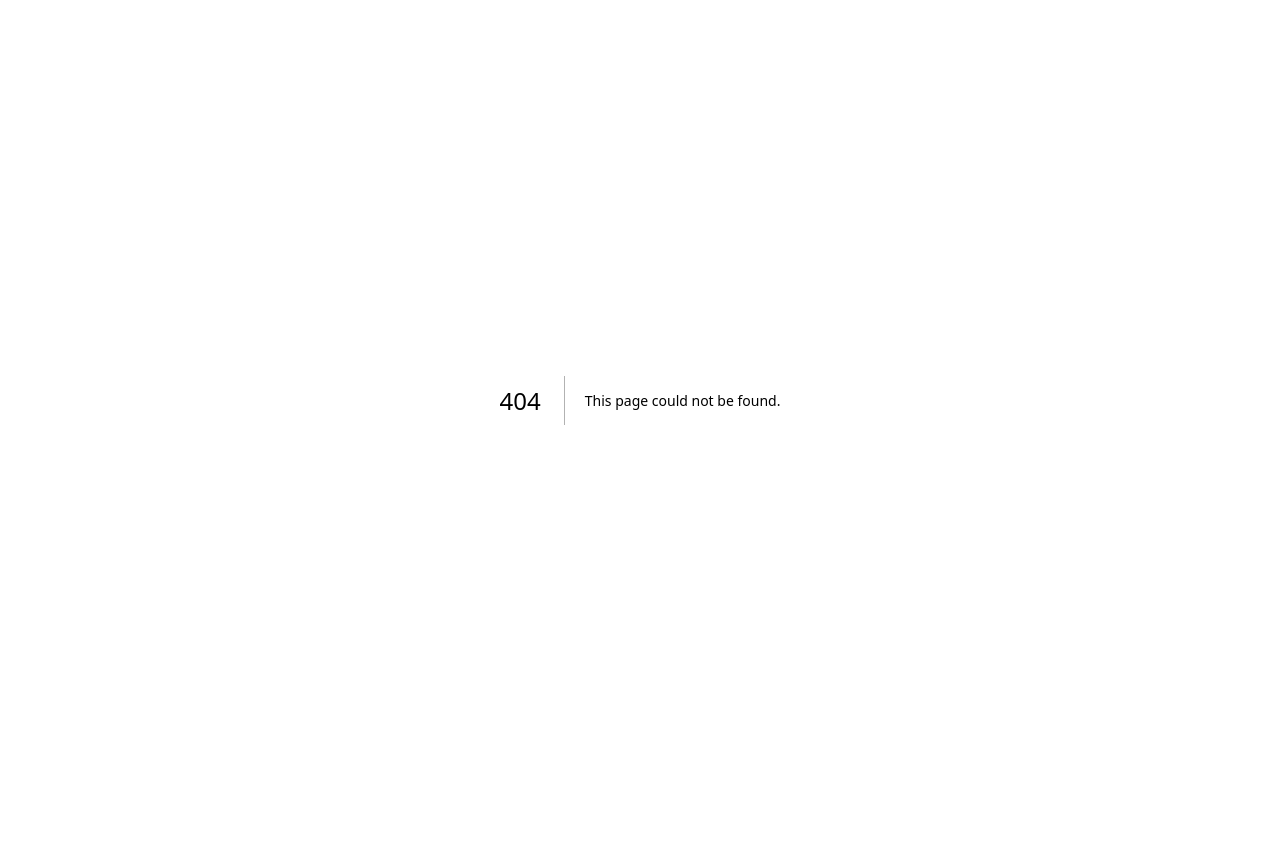
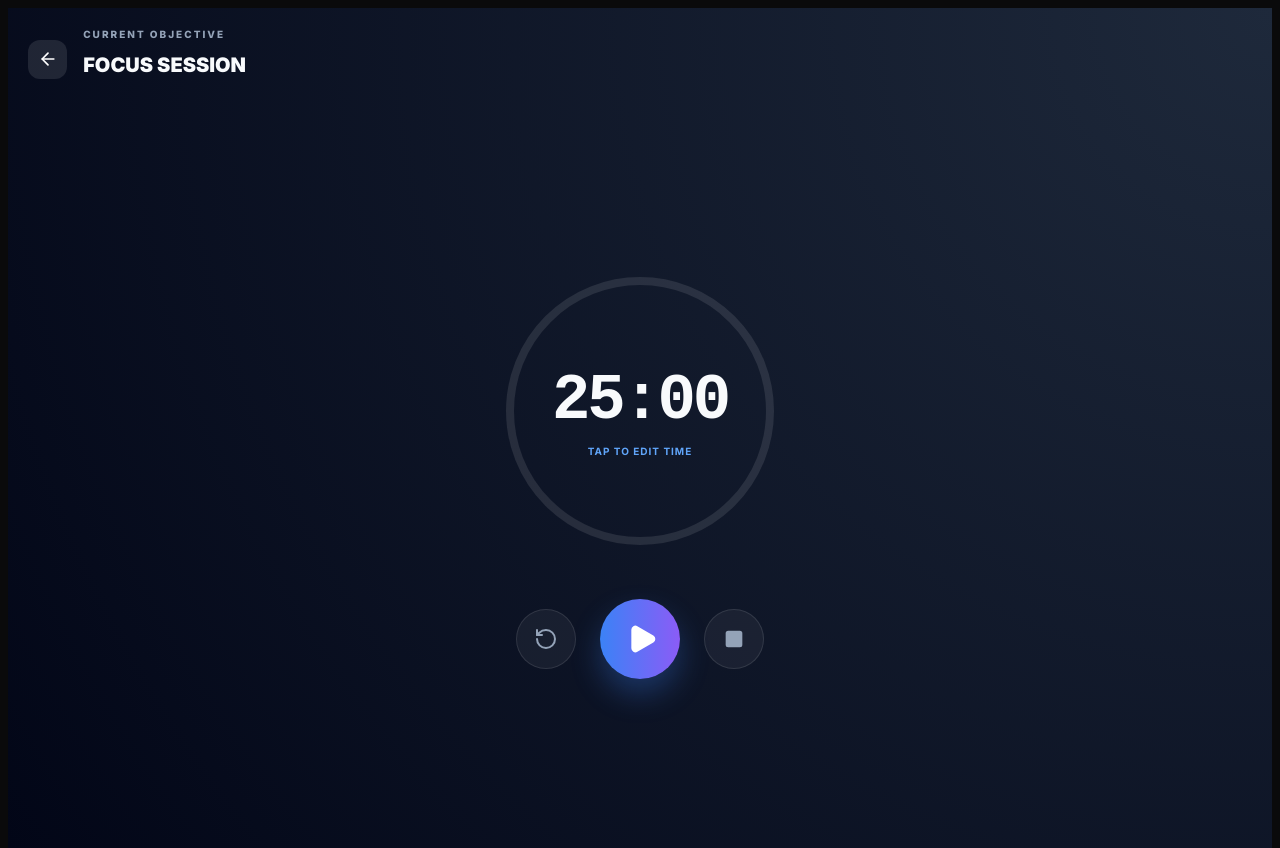
Before and after one commit to smazibukodigital-eng/mandate-Tracker, a Next.js app: page /timer in a window 1280 px wide. Before the commit this address had no page. Before the commit the page ends 800 px from the top, so only its background shows below. Built offline with nearby package versions, Linux system fonts and the light colour scheme.

Commit message:
Add dedicated timer page and timer buttons for objectives

```diff
--- a/src/app/page.tsx
+++ b/src/app/page.tsx
@@ -20,8 +20,10 @@ import {
   Trash2,
   Play,
   ClipboardList,
-  Plus
+  Plus,
+  Timer
 } from 'lucide-react';
+import { useRouter } from 'next/navigation';
 import { supabase } from '@/lib/supabase';
 import { INITIAL_SKILLS, Skill, calculateLevel } from '@/lib/gamification';
 import Auth from '@/components/Auth';
@@ -29,6 +31,7 @@ import Auth from '@/components/Auth';
 export const dynamic = 'force-dynamic';
 
 export default function Dashboard() {
+  const router = useRouter();
   const [mounted, setMounted] = useState(false);
   const [session, setSession] = useState<any>(null);
   const [status, setStatus] = useState<'off-duty' | 'on-duty'>('off-duty');
@@ -470,6 +473,9 @@ export default function Dashboard() {
                           <Clock size={10} /> {t.time || 'SET TIME'}
                         </div>
                       </div>
+                      <button onClick={() => router.push(`/timer?task=${encodeURIComponent(t.text)}`)} style={{ background: 'rgba(59, 130, 246, 0.1)', border: '1px solid rgba(59, 130, 246, 0.3)', color: '#60a5fa', borderRadius: '6px', width: '24px', height: '24px', display: 'flex', alignItems: 'center', justifyContent: 'center', cursor: 'pointer' }}>
+                        <Timer size={12} />
+                      </button>
                       <button onClick={() => toggleTaskType(activeMission.id, t.id, t.type)} style={{ background: '#1e293b', border: '1px solid rgba(255,255,255,0.2)', color: '#60a5fa', borderRadius: '6px', width: '24px', height: '24px', fontSize: '11px', fontWeight: 900, display: 'flex', alignItems: 'center', justifyContent: 'center', cursor: 'pointer' }}>
                         D
                       </button>
@@ -496,6 +502,9 @@ export default function Dashboard() {
                           <Clock size={10} /> {t.time || 'SET TIME'}
                         </div>
                       </div>
+                      <button onClick={() => router.push(`/timer?task=${encodeURIComponent(t.text)}`)} style={{ background: 'rgba(245, 158, 11, 0.1)', border: '1px solid rgba(245, 158, 11, 0.3)', color: '#f59e0b', borderRadius: '6px', width: '24px', height: '24px', display: 'flex', alignItems: 'center', justifyContent: 'center', cursor: 'pointer' }}>
+                        <Timer size={12} />
+                      </button>
                       <button onClick={() => toggleTaskType(activeMission.id, t.id, t.type)} style={{ background: '#1e293b', border: '1px solid rgba(255,255,255,0.2)', color: '#f59e0b', borderRadius: '6px', width: '24px', height: '24px', fontSize: '11px', fontWeight: 900, display: 'flex', alignItems: 'center', justifyContent: 'center', cursor: 'pointer' }}>
                         M
                       </button>
--- /dev/null
+++ b/src/app/timer/page.tsx
@@ -0,0 +1,152 @@
+'use client';
+
+import React, { useState, useEffect, Suspense } from 'react';
+import { useRouter, useSearchParams } from 'next/navigation';
+import { Play, Pause, Square, ArrowLeft, RotateCcw } from 'lucide-react';
+import { motion } from 'framer-motion';
+
+function TimerContent() {
+  const router = useRouter();
+  const searchParams = useSearchParams();
+  const taskName = searchParams.get('task') || 'Focus Session';
+
+  const [timeLeft, setTimeLeft] = useState(25 * 60);
+  const [initialTime, setInitialTime] = useState(25 * 60);
+  const [isActive, setIsActive] = useState(false);
+  const [isEditing, setIsEditing] = useState(false);
+  const [inputMinutes, setInputMinutes] = useState('25');
+
+  useEffect(() => {
+    let interval: any = null;
+    if (isActive && timeLeft > 0) {
+      interval = setInterval(() => {
+        setTimeLeft((time) => time - 1);
+      }, 1000);
+    } else if (timeLeft === 0 && isActive) {
+      setIsActive(false);
+      if (typeof window !== 'undefined' && "Notification" in window && Notification.permission === "granted") {
+        new Notification("Timer Complete", { body: `${taskName} session is over!` });
+      }
+    }
+    return () => clearInterval(interval);
+  }, [isActive, timeLeft, taskName]);
+
+  const toggleTimer = () => {
+    if (timeLeft === 0) return;
+    setIsActive(!isActive);
+  };
+
+  const resetTimer = () => {
+    setIsActive(false);
+    setTimeLeft(initialTime);
+  };
+
+  const setCustomTime = () => {
+    const mins = parseInt(inputMinutes, 10);
+    if (!isNaN(mins) && mins > 0) {
+      const newTime = mins * 60;
+      setInitialTime(newTime);
+      setTimeLeft(newTime);
+      setIsEditing(false);
+      setIsActive(false);
+    }
+  };
+
+  const formatTime = (seconds: number) => {
+    const h = Math.floor(seconds / 3600);
+    const m = Math.floor((seconds % 3600) / 60);
+    const s = seconds % 60;
+    if (h > 0) {
+      return `${h.toString().padStart(2, '0')}:${m.toString().padStart(2, '0')}:${s.toString().padStart(2, '0')}`;
+    }
+    return `${m.toString().padStart(2, '0')}:${s.toString().padStart(2, '0')}`;
+  };
+
+  const progress = initialTime > 0 ? ((initialTime - timeLeft) / initialTime) * 100 : 0;
+
+  return (
+    <main style={{
+      height: '100dvh',
+      background: 'radial-gradient(circle at top right, #1e293b 0%, #020617 100%)',
+      color: '#f8fafc',
+      display: 'flex',
+      flexDirection: 'column',
+      padding: '1.25rem',
+      fontFamily: "'Inter', sans-serif"
+    }}>
+      <header style={{ display: 'flex', alignItems: 'center', marginBottom: '2rem' }}>
+        <button onClick={() => router.push('/')} style={{ background: 'rgba(255,255,255,0.1)', border: 'none', padding: '0.6rem', borderRadius: '12px', color: 'white', display: 'flex', alignItems: 'center', cursor: 'pointer' }}>
+          <ArrowLeft size={20} />
+        </button>
+        <div style={{ marginLeft: '1rem' }}>
+          <div style={{ fontSize: '10px', color: '#94a3b8', fontWeight: 800, textTransform: 'uppercase', letterSpacing: '0.2em' }}>CURRENT OBJECTIVE</div>
+          <h1 style={{ fontSize: '1.25rem', fontWeight: 900, textTransform: 'uppercase' }}>{taskName}</h1>
+        </div>
+      </header>
+
+      <div style={{ flex: 1, display: 'flex', flexDirection: 'column', alignItems: 'center', justifyContent: 'center' }}>
+        {/* Timer Circle */}
+        <div style={{ position: 'relative', width: '280px', height: '280px', display: 'flex', alignItems: 'center', justifyContent: 'center', marginBottom: '3rem' }}>
+          <svg style={{ position: 'absolute', top: 0, left: 0, width: '100%', height: '100%', transform: 'rotate(-90deg)' }}>
+            <circle cx="140" cy="140" r="130" stroke="rgba(255,255,255,0.1)" strokeWidth="8" fill="none" />
+            <motion.circle
+              cx="140" cy="140" r="130"
+              stroke="#3b82f6" strokeWidth="8" fill="none"
+              strokeDasharray={2 * Math.PI * 130}
+              strokeDashoffset={2 * Math.PI * 130 * (1 - progress / 100)}
+              style={{ transition: 'stroke-dashoffset 1s linear' }}
+              strokeLinecap="round"
+            />
+          </svg>
+
+          <div style={{ zIndex: 10, textAlign: 'center' }}>
+            {isEditing ? (
+              <div style={{ display: 'flex', flexDirection: 'column', alignItems: 'center', gap: '0.5rem' }}>
+                <input
+                  type="number"
+                  value={inputMinutes}
+                  onChange={(e) => setInputMinutes(e.target.value)}
+                  style={{ background: 'transparent', border: 'none', color: 'white', fontSize: '3rem', fontWeight: 900, width: '100px', textAlign: 'center', outline: 'none', borderBottom: '2px solid #3b82f6' }}
+                  autoFocus
+                  onBlur={setCustomTime}
+                  onKeyDown={(e) => e.key === 'Enter' && setCustomTime()}
+                />
+                <div style={{ fontSize: '12px', color: '#94a3b8', fontWeight: 700 }}>MINUTES</div>
+              </div>
+            ) : (
+              <div onClick={() => !isActive && setIsEditing(true)} style={{ cursor: !isActive ? 'pointer' : 'default' }}>
+                <div style={{ fontSize: '4rem', fontWeight: 900, fontFamily: 'monospace', letterSpacing: '-0.05em' }}>
+                  {formatTime(timeLeft)}
+                </div>
+                {!isActive && <div style={{ fontSize: '10px', color: '#60a5fa', fontWeight: 700, textTransform: 'uppercase', letterSpacing: '0.1em', marginTop: '0.5rem' }}>Tap to edit time</div>}
+              </div>
+            )}
+          </div>
+        </div>
+
+        {/* Controls */}
+        <div style={{ display: 'flex', alignItems: 'center', gap: '1.5rem' }}>
+          <button onClick={resetTimer} style={{ width: '60px', height: '60px', borderRadius: '50%', background: 'rgba(255,255,255,0.05)', border: '1px solid rgba(255,255,255,0.1)', display: 'flex', alignItems: 'center', justifyContent: 'center', color: '#94a3b8', cursor: 'pointer' }}>
+            <RotateCcw size={24} />
+          </button>
+
+          <button onClick={toggleTimer} style={{ width: '80px', height: '80px', borderRadius: '50%', background: isActive ? 'rgba(239, 68, 68, 0.2)' : 'linear-gradient(to right, #3b82f6, #8b5cf6)', border: isActive ? '1px solid rgba(239, 68, 68, 0.5)' : 'none', display: 'flex', alignItems: 'center', justifyContent: 'center', color: isActive ? '#ef4444' : 'white', cursor: 'pointer', boxShadow: isActive ? 'none' : '0 15px 30px rgba(59, 130, 246, 0.3)' }}>
+            {isActive ? <Pause size={32} fill="currentColor" /> : <Play size={32} fill="white" style={{ marginLeft: '4px' }} />}
+          </button>
+
+          <button onClick={() => { setIsActive(false); setTimeLeft(0); }} style={{ width: '60px', height: '60px', borderRadius: '50%', background: 'rgba(255,255,255,0.05)', border: '1px solid rgba(255,255,255,0.1)', display: 'flex', alignItems: 'center', justifyContent: 'center', color: '#94a3b8', cursor: 'pointer' }}>
+            <Square size={20} fill="currentColor" />
+          </button>
+        </div>
+      </div>
+    </main>
+  );
+}
+
+export default function TimerPage() {
+  return (
+    <Suspense fallback={<div style={{ height: '100dvh', background: '#0f172a', display: 'flex', alignItems: 'center', justifyContent: 'center' }}><div className="animate-spin" style={{ width: '32px', height: '32px', border: '4px solid #3b82f6', borderTopColor: 'transparent', borderRadius: '50%' }} /></div>}>
+      <TimerContent />
+    </Suspense>
+  );
+}
```
